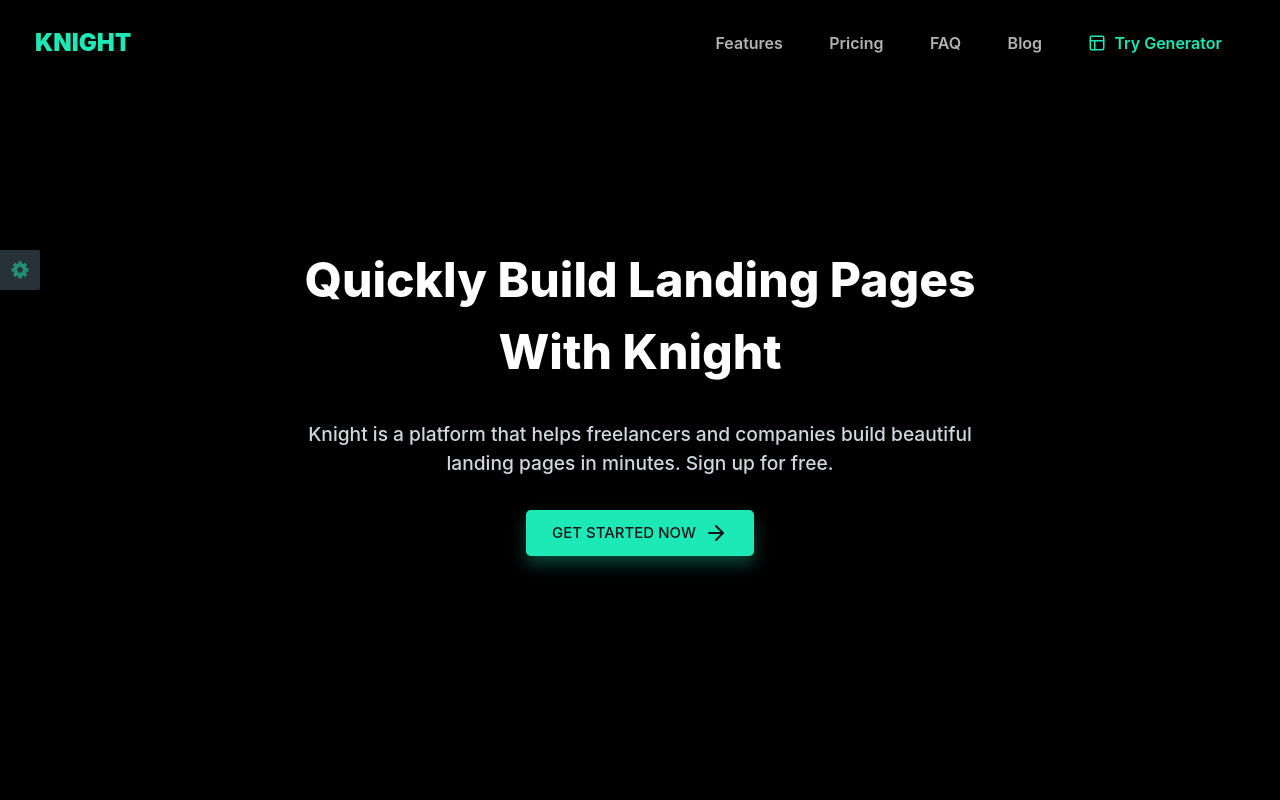
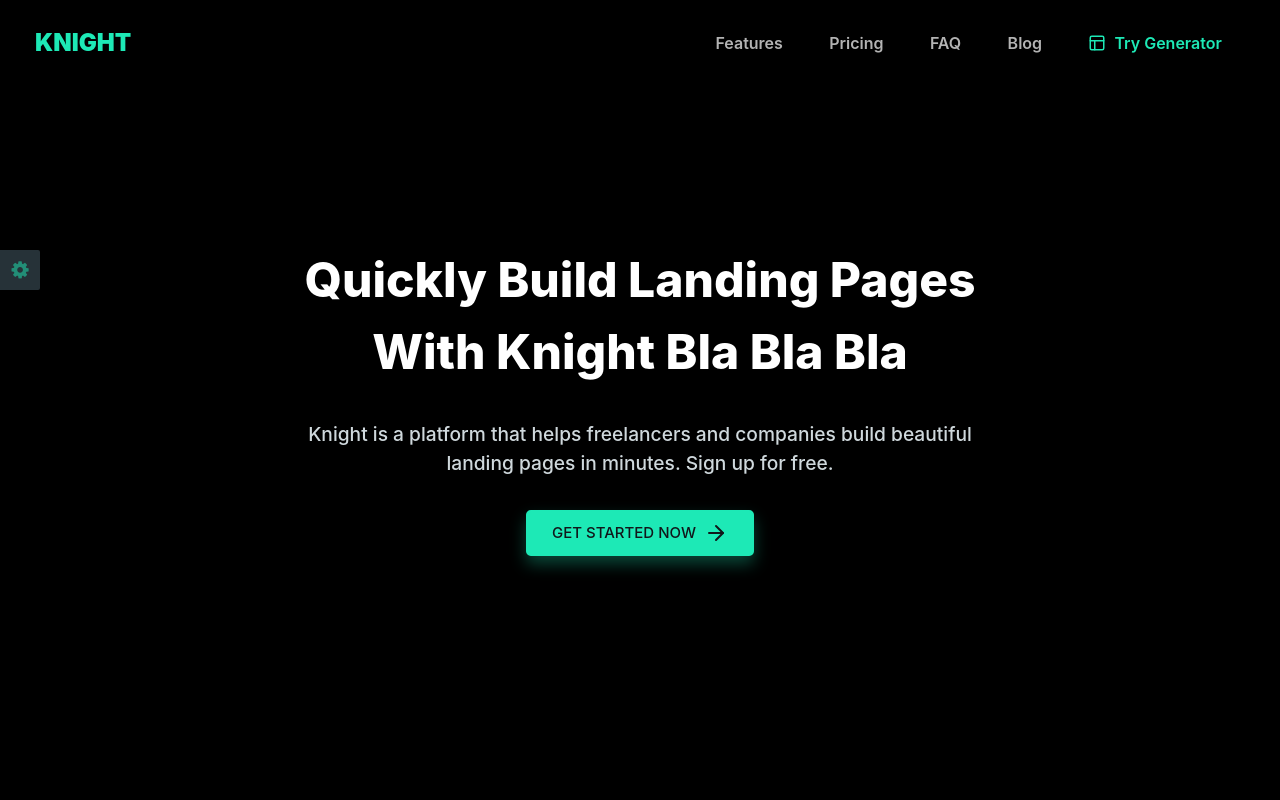
Before and after one commit to Stark96Henry/demoeng_claudio, a plain HTML site: page index.html in a window 1280 px wide. Shown: the top 800 px of the page. Drawn offline with nearby package versions, Linux system fonts and the light colour scheme; a web font is replaced by a local one.

Commit message:
Alterando o Index.html

```diff
--- a/index.html
+++ b/index.html
@@ -64,7 +64,7 @@
     <div class="container">
         <div class="row vh-md-100">
             <div class="col-md-8 col-sm-10 col-12 mx-auto my-auto text-center">
-                <h1 class="heading-black text-capitalize">Quickly build landing pages with Knight</h1>
+                <h1 class="heading-black text-capitalize">Quickly build landing pages with Knight Bla Bla Bla</h1>
                 <p class="lead py-3">Knight is a platform that helps freelancers and companies build beautiful landing
                     pages in minutes. Sign up for free.</p>
                 <button class="btn btn-primary d-inline-flex flex-row align-items-center">
```
